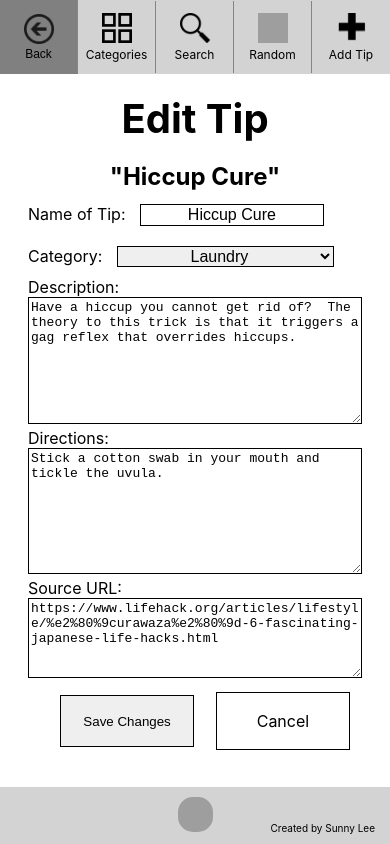
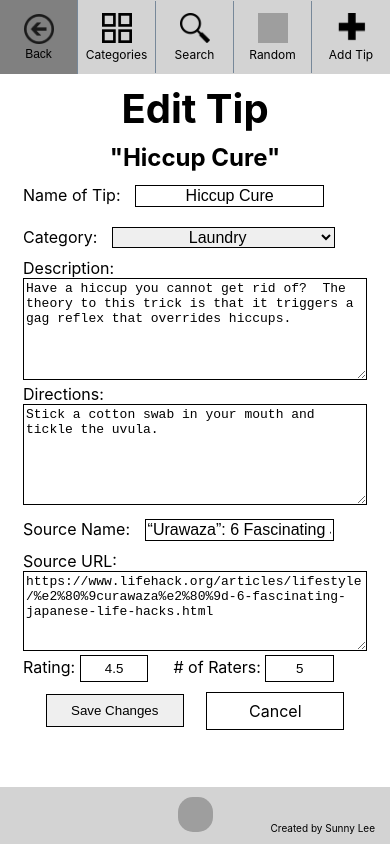
Before and after one commit to LSunny5/TipsDeck-App, a React (Create React App) app: page /Category/1/1/editTip in a window 390 px wide. Built offline with nearby package versions, Linux system fonts and the light colour scheme; grey boxes are pictures that could not be loaded.

Commit message:
functional app mobile view only

```diff
--- a/src/components/EditTip/EditTip.css
+++ b/src/components/EditTip/EditTip.css
@@ -1,10 +1,9 @@
   .editForm {
     margin: 3px;
     text-align: left;
-    padding: 0 25px;
+    padding: 0 20px;
     font-size: 1em;
   }
-
 
   .inputEdit {
     margin: 10px;
@@ -15,20 +14,27 @@
 
   select {
     width: 50%;
-    margin: 0 0 0 30px;
+    margin: 0 0 0 15px;
   }
 
   Textarea{
     border: 1px solid black;
-    height: 15vh;
+    height: 12vh;
     width: 100%;
     font-size: 1em;
     text-align: left;
   }
 
+  .rateCSS {
+    width: 20%;
+    margin-right: 25px;
+    border: 1px solid black;
+    padding: 5px;
+  }
+
   .buttonBox {
     text-align: left;
-    margin: 10px;
+    margin-top: 10px;
     width: 100%;
     display: flex;
     flex-direction: row;
@@ -36,15 +42,16 @@
   }
 
   .editButton {
-    padding: 2%;
     border: 1px solid black;
     box-shadow: 0;
-    padding: 1.1rem;
+    padding: 0.5rem;
     width: 40%;
     font: 15px;
     text-decoration: none;
     color: black;
   }
+
+
 
   /*for ipads and larger screen sizes*/
   /* @media only screen and (min-width: 600px) {
--- a/src/components/EditTip/EditTip.js
+++ b/src/components/EditTip/EditTip.js
@@ -7,46 +7,11 @@ import { NavLink } from 'react-router-dom';
 //Edit the Tip Information
 class EditTip extends React.Component {
     static contextType = TipsDeckContext;
-    constructor(props) {
-        super(props);
-        this.state = {
-            TipName: {
-                value: '',
-                touched: false
-            },
-            Category: {
-                value: '',
-                touched: false
-            },
-            descriptions: {
-                value: '',
-                touched: false
-            },
-        }
+
+    handleUpdate = event => {
+        const { title, value } = event.target;
+        this.setState({ [title]: value.trim() });
     }
-
-    updateName(name) {
-        this.setState({ TipName: { value: name, touched: true } });
-    }
-
-    updateCategory(category) {
-        this.setState({ Category: { value: category, touched: true } });
-    }
-
-    updateDesc(desc) {
-        this.setState({ description: { value: desc, touched: true } });
-    }
-
-
-
-
-
-
-    handleChange = event => {
-		const { name, value } = event.target;
-		this.setState({ [name]: value });
-	};
-
 
     handleClickEdit = event => {
         event.preventDefault();
@@ -58,18 +23,17 @@ class EditTip extends React.Component {
             name: event.target['TipName'].value,
             description: event.target['description'].value,
             directions: event.target['directions'].value,
-           // sourceURL: event.target['source'].value,
+            sourceTitle: event.target['sourceName'].value,
+            sourceURL: event.target['sourceurl'].value,
+            rating: event.target['rating'].value,
+            numRaters: event.target['raters'].value,
         }
 
         this.context.editTip(changedNote);
         this.props.history.push(`/Category/${name}/${id}`);
-
-
-        //this.props.history.push('/');
     }
 
     handleClickCancel = () => {
-        //this.props.history.goBack();
         const {id, name} = this.props.match.params;
         this.props.history.push(`/Category/${name}/${id}`);
         alert('Tip was not edited.');
@@ -95,14 +59,14 @@ class EditTip extends React.Component {
                         className="inputEdit"
                         required
                         defaultValue={tipEdit.name}
-                        onChange={e => this.updateName(e.target.value)}
+                        onChange={this.handleUpdate}
                     />
                     <br />
                     <label htmlFor="Category" className="inputLabel">Category: </label>
                     <select id="Category" className="inputEdit"
                         defaultValue={catForTip.id}
                         required
-                        onChange={e => this.updateCategory(e.target.value)}
+                        onChange={this.handleUpdate}
                     >
                         {categories.slice(0, categories.length - 1).map(category =>
                             <option
@@ -116,20 +80,62 @@ class EditTip extends React.Component {
                     <br />
                     <label htmlFor="description" className="inputLabel">Description: </label>
                     <br />
-                    <textarea id="description" name="description" defaultValue={tipEdit.description} onChange={e => this.updateDesc(e.target.value)}></textarea>
+                    <textarea
+                        id="description"
+                        name="description"
+                        defaultValue={tipEdit.description}
+                        onChange={this.handleUpdate}
+                    />
                     <br />
                     <label htmlFor="directions" className="inputLabel">Directions: </label>
                     <br />
-                    <textarea id="directions" name="directions" defaultValue={tipEdit.directions} onChange={this.handleChange}></textarea>
+                    <textarea
+                        id="directions"
+                        name="directions"
+                        defaultValue={tipEdit.directions}
+                        onChange={this.handleUpdate}
+                    />
                     <br />
-                    <label htmlFor="source" className="inputLabel">Source URL: </label>
+                    <label htmlFor="sourceName" className="inputLabel">Source Name: </label>
+                    <input
+                        type="text"
+                        id="sourceName"
+                        name="sourceName"
+                        className="inputEdit"
+                        required
+                        defaultValue={tipEdit.sourceTitle}
+                        onChange={this.handleUpdate}
+                    />
+                    <br />
+                    <label htmlFor="sourceurl" className="inputLabel">Source URL: </label>
                     <textarea
                         type="text"
-                        id="source"
-                        name="source"
+                        id="sourceurl"
+                        name="sourceurl"
                         className="sourceText"
                         defaultValue={tipEdit.sourceURL}
-                        onChange={this.handleChange}
+                        onChange={this.handleUpdate}
+                    />
+                    <br />
+                    <label htmlFor="rating" className="inputLabel">Rating: </label>
+                    <input
+                        type="text"
+                        id="rating"
+                        name="rating"
+                        className="rateCSS"
+                        required
+                        defaultValue={tipEdit.rating}
+                        onChange={this.handleUpdate}
+                    />
+                    <label htmlFor="raters" className="inputLabel"># of Raters: </label>
+                    <input
+                        type="text"
+                        id="raters"
+                        name="raters"
+                        className="rateCSS"
+                        required
+                        defaultValue={tipEdit.numRaters}
+                        onChange={this.handleUpdate}
                     />
                     <br />
                     <div className="buttonBox">
@@ -150,8 +156,6 @@ class EditTip extends React.Component {
                             Cancel
                         </NavLink>
                     </div>
-
-
                 </form>
             </section>
         );
--- a/src/components/Landing/Landing.css
+++ b/src/components/Landing/Landing.css
@@ -16,7 +16,7 @@
 
 h1 {
     font-size: 2.5em;
-    margin: 5% auto;
+    margin: 10px auto;
 }
 
 /*description on Landing Page*/
--- a/src/components/Navbar/NavBar.js
+++ b/src/components/Navbar/NavBar.js
@@ -17,16 +17,18 @@ class NavBar extends React.Component {
         this.setState({ search: event.target.value.substr(0, 20) });
     }
 
-
     render() {
         let term = this.state.search.toLowerCase().trim();
-        let filteredTips = this.context.tips.filter(tip => {
+        let filteredTips = [];
+        if (term.length !== 0) {
+            filteredTips = this.context.tips.filter(tip => {
                 return (
                     (tip.description.toLowerCase().indexOf(term) !== -1)
                     || (tip.name.toLowerCase().indexOf(term) !== -1)
                     || (tip.directions.toLowerCase().indexOf(term) !== -1)
                 );
             })
+        }
 
         return (
             <nav role="navigation" className="navBar">
@@ -42,15 +44,12 @@ class NavBar extends React.Component {
                     <img src="/images/CategoriesIcon.png" alt="Categories Icon" className="logoImage" />
                     <div className="buttonName">Categories</div>
                 </NavLink>
-                <div
-                    className="categoryIcon"
-                    to={`/`}>
-                    <div className="dropdown">
+                <div className="categoryIcon">
+                    <div className="dropdown" >
                         <button className="dropButton">
                             <img alt="Search Logo" src="/images/MagnifyingIcon.png" className="logoImage" />
                         </button>
                         <div className="dropdown-content">
-
                             <div className="searchBar">
                                 <input
                                     type="text"
@@ -82,7 +81,6 @@ class NavBar extends React.Component {
                                 Search Page
                             </NavLink> */}
 
-
                         </div>
                     </div>
                     <div className="buttonName">Search</div>
--- a/src/components/SearchResults/SearchResults.js
+++ b/src/components/SearchResults/SearchResults.js
@@ -6,15 +6,11 @@ import Tip from '../Tip/Tip';
 class SearchResults extends React.Component {
     static contextType = TipsDeckContext;
 
-
-
     render() {
         const {tips =[]} = this.context;
         return (
             <section className="SearchContent">
                 <h1>Search Results</h1>
-
-
             </section>
         );
     }
--- a/src/components/Tip/Tip.js
+++ b/src/components/Tip/Tip.js
@@ -11,9 +11,6 @@ class Tip extends React.Component {
     handleClickDelete = (cName) => {
         const { id } = this.props.match.params;
         this.context.deleteTip(id)
-
-
-
         this.props.history.push(`/Category/${cName}`)
     }
 
```
Also changed, not shown: src/App.js (+0 -17 lines). Lines whose indentation alone changed are shown as unchanged.
